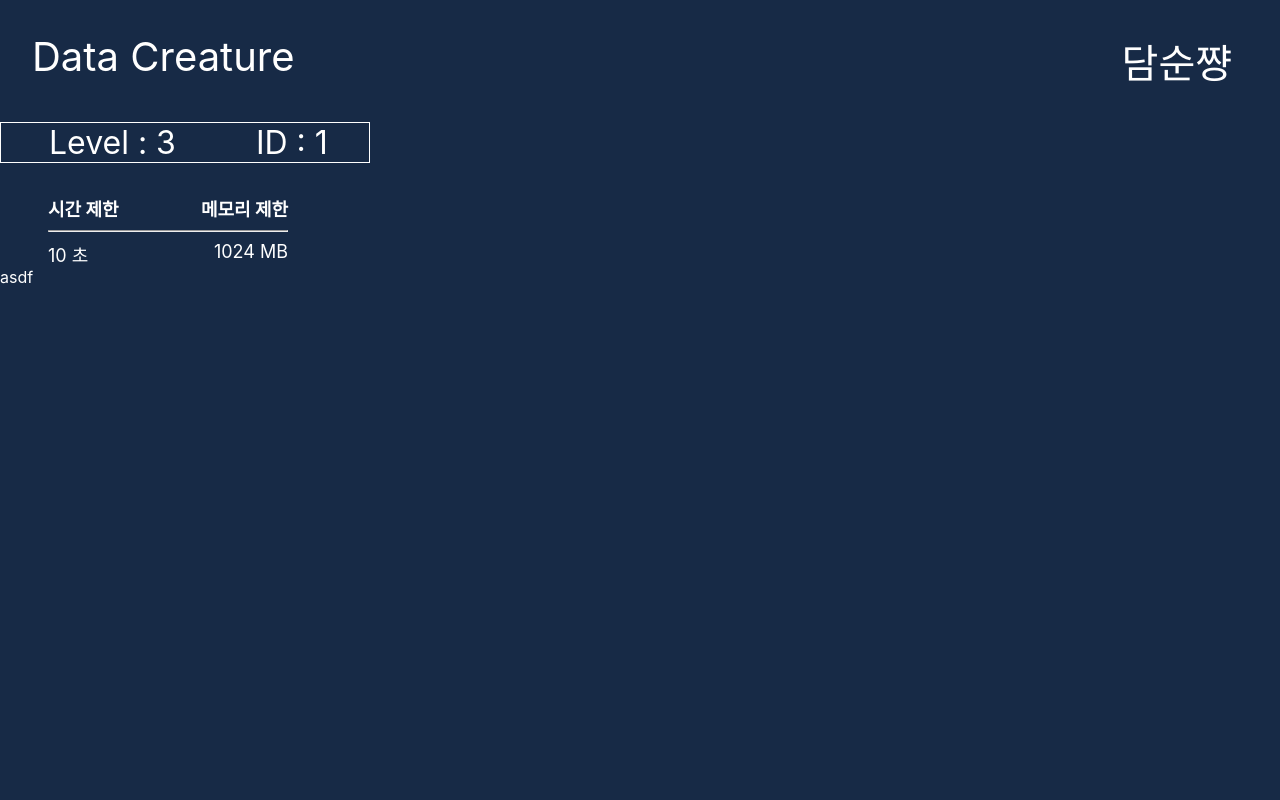
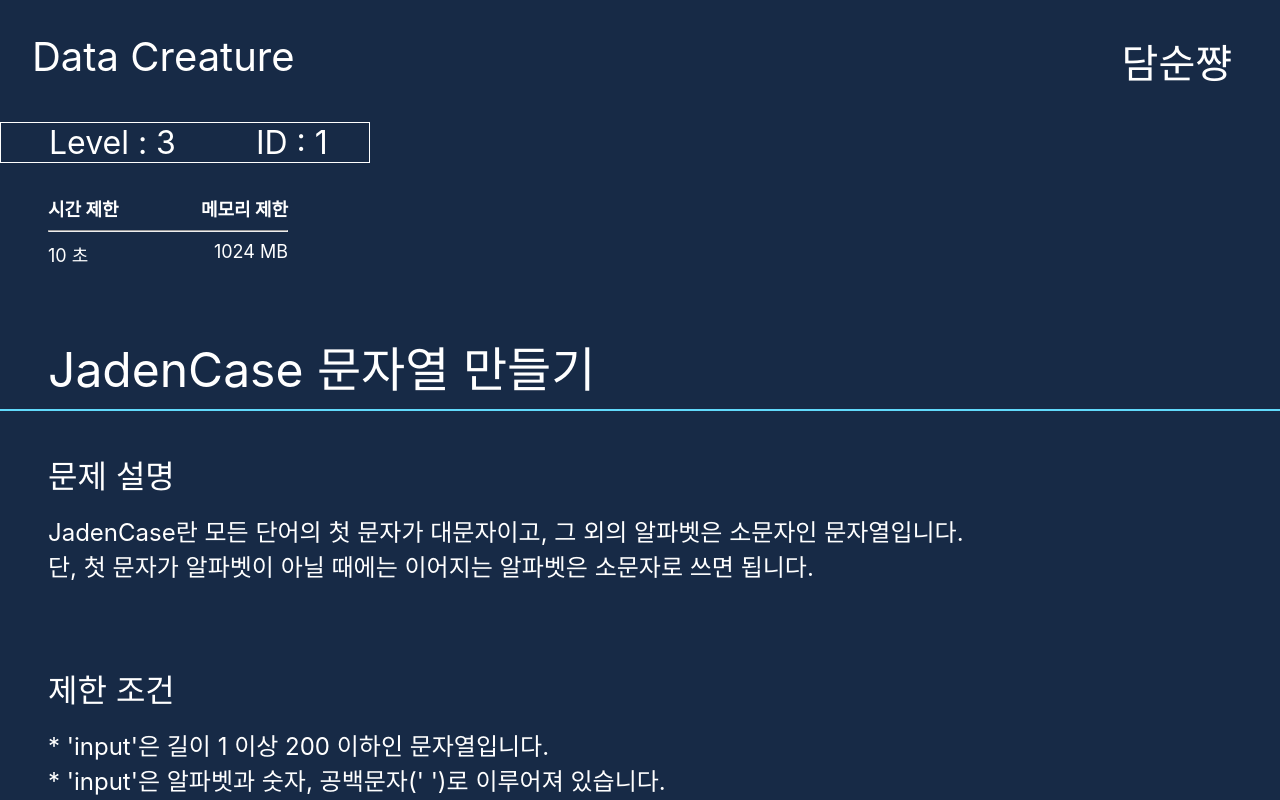
Before and after one commit to damhyeong/DataCreature-TS-React, a React (Create React App) app: page /mainPage in a window 1280 px wide. Built offline with nearby package versions, Linux system fonts and the light colour scheme.

Commit message:
Commit for saving Before Leaving Cafe

```diff
--- /dev/null
+++ b/src/components/SolvePage/InputOutputTables/InputOutputTables.tsx
@@ -0,0 +1,26 @@
+import React from "react";
+import './styles.scss';
+
+interface PFace{
+    input : string;
+    output : string;
+}
+
+const InputOutputTables = ({input, output} : PFace) => {
+    // 추후 input, output을 배열로 받았을 상황을 가정해야 한다.
+    return (
+        <div className={"container"}>
+            <table>
+                <thead>
+                <td>Input Text</td>
+                <td>Output Text</td>
+                </thead>
+                <tr>
+                    <td>{input}</td>
+                    <td>{output}</td>
+                </tr>
+            </table>
+        </div>
+    )
+}
+export default InputOutputTables;
--- /dev/null
+++ b/src/components/SolvePage/InputOutputTables/styles.scss
@@ -0,0 +1,6 @@
+.container{
+  table{
+    width: 70%;
+
+  }
+}
--- a/src/components/SolvePage/SolvePageContainer/SolvePageContainer.tsx
+++ b/src/components/SolvePage/SolvePageContainer/SolvePageContainer.tsx
@@ -22,7 +22,7 @@ const SolvePageContainer = ({examId, title, level, nickname} : ParamIFace) => {
     const sampleDetailData = {
         exam_number : 3,
         introduce : "JadenCase란 모든 단어의 첫 문자가 대문자이고, 그 외의 알파벳은 소문자인 문자열입니다.\n단, 첫 문자가 알파벳이 아닐 때에는 이어지는 알파벳은 소문자로 쓰면 됩니다.",
-        exam_constraints : '* "input"은 길이 1 이상 200 이하인 문자열입니다.\n* "input"은 알파벳과 숫자, 공백문자("")로 이루어져 있습니다.\n* 숫자는 단어의 첫 문자로만 나옵니다.\n* 숫자로만 이루어진 단어는 없습니다.',
+        exam_constraints : "* 'input'은 길이 1 이상 200 이하인 문자열입니다.\n* 'input'은 알파벳과 숫자, 공백문자(' ')로 이루어져 있습니다.\n* 숫자는 단어의 첫 문자로만 나옵니다.\n* 숫자로만 이루어진 단어는 없습니다.",
         exam_input : "3people unFollwed me",
         exam_output : "3people Unfollwed Me",
     }
--- a/src/components/SolvePage/SolvePageExamDetail/SolvePageExamDetail.tsx
+++ b/src/components/SolvePage/SolvePageExamDetail/SolvePageExamDetail.tsx
@@ -1,5 +1,6 @@
 import React from "react";
 import './styles.scss';
+import InputOutputTables from "../InputOutputTables/InputOutputTables";
 
 interface PFace{
     title : string;
@@ -11,8 +12,19 @@ interface PFace{
 
 const SolvePageExamDetail = ({title, introduce, constraints, input, output} : PFace) => {
     return (
-        <div>
-            asdf
+        <div className={"container"}>
+            <div className={"example-title"}>{title}</div>
+            <hr/>
+            <div className={"example-container"}>
+                <div className={"title"}>문제 설명</div>
+                <div className={"example-introduce"} >{introduce}</div>
+                <div className={"title"}>제한 조건</div>
+                <div className={"example-constraints"}>{constraints}</div>
+                <div className={"title"}>입출력 예</div>
+                <div className={"example-input-output"}>
+                    <InputOutputTables input={input} output={output}/>
+                </div>
+            </div>
         </div>
     )
 }
--- a/src/components/SolvePage/SolvePageExamDetail/styles.scss
+++ b/src/components/SolvePage/SolvePageExamDetail/styles.scss
@@ -0,0 +1,40 @@
+.container{
+  padding-top: 4rem;
+  .example-title{
+    padding-left: 3rem;
+    font-size: 3rem;
+  }
+  hr{
+    border: 1px solid #61dafb;
+  }
+  .example-container{
+    padding-left: 3rem;
+    .title{
+      padding-top : 2rem;
+      font-size: 2rem;
+    }
+    .example-introduce{
+      padding-top: 1rem;
+      font-size : 1.5rem;
+      width: 60rem;
+      background: none;
+      border: none;
+      color : white;
+      min-height: 15vh;
+      white-space: pre-wrap;
+    }
+    .example-constraints{
+      padding-top: 1rem;
+      font-size : 1.5rem;
+      width: 60rem;
+      background: none;
+      border: none;
+      color : white;
+      min-height: 15vh;
+      white-space: pre-wrap; // "\n" 표현을 줄넘김 할 수 있게 해준다.
+    }
+    .example-input-output{
+      padding-top: 1rem;
+    }
+  }
+}
```
